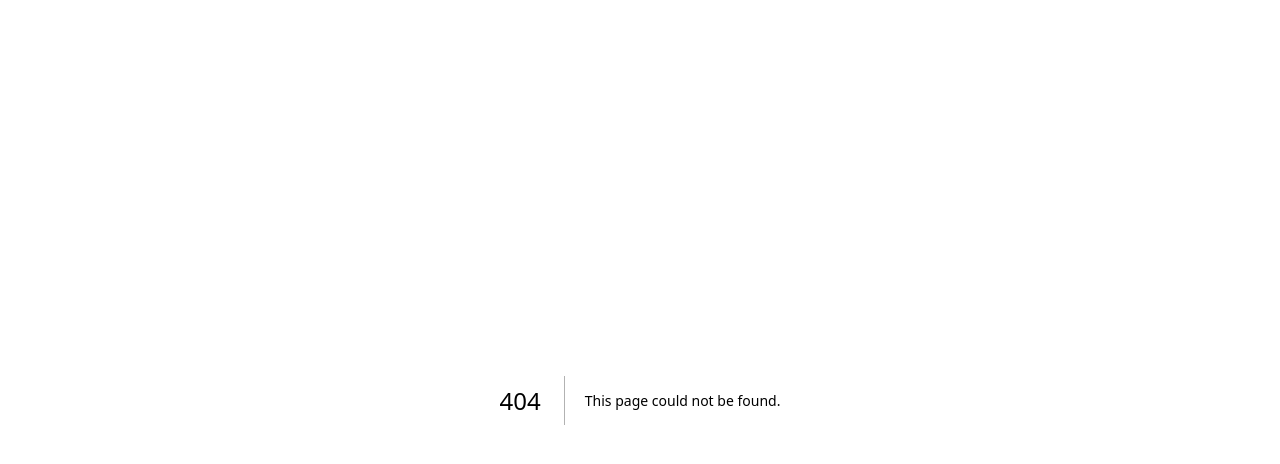
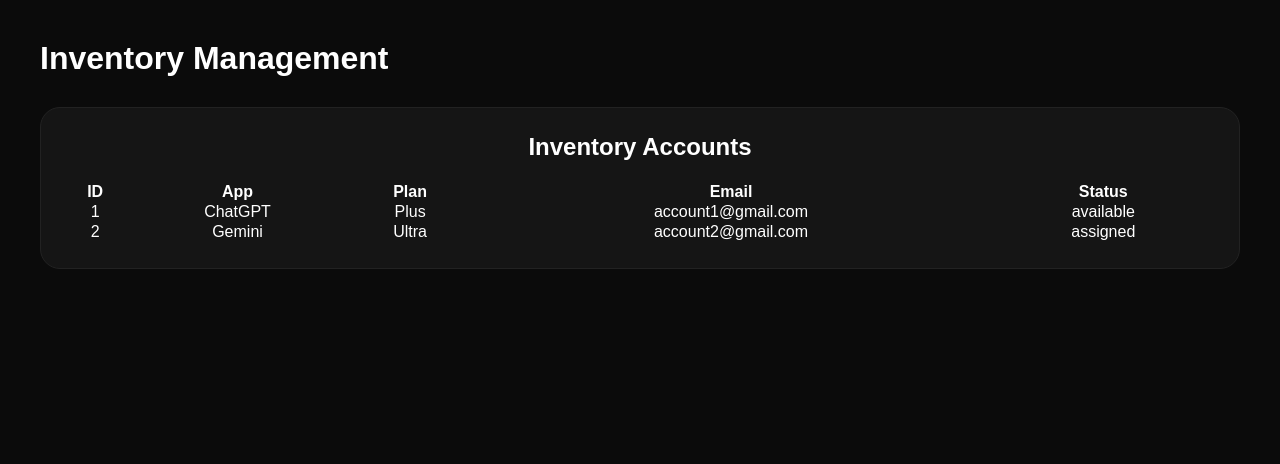
Before and after one commit to mdnoman1592008-ux/premium-account-store, a Next.js app in the folder frontend/: page /admin/inventory in a window 1280 px wide. Before the commit this address had no page. Shown: the top 464 px of the page. Built offline with nearby package versions, Linux system fonts and the light colour scheme.

Commit message:
Create page.tsx

```diff
--- /dev/null
+++ b/frontend/src/app/admin/inventory/page.tsx
@@ -0,0 +1,29 @@
+import InventoryTable from
+"../../../components/InventoryTable";
+
+export default function AdminInventoryPage() {
+
+  return (
+    <div
+      style={{
+        padding:"40px"
+      }}
+    >
+
+      <h1>
+        Inventory Management
+      </h1>
+
+      <div
+        style={{
+          marginTop:"30px"
+        }}
+      >
+
+        <InventoryTable />
+
+      </div>
+
+    </div>
+  );
+}
```
